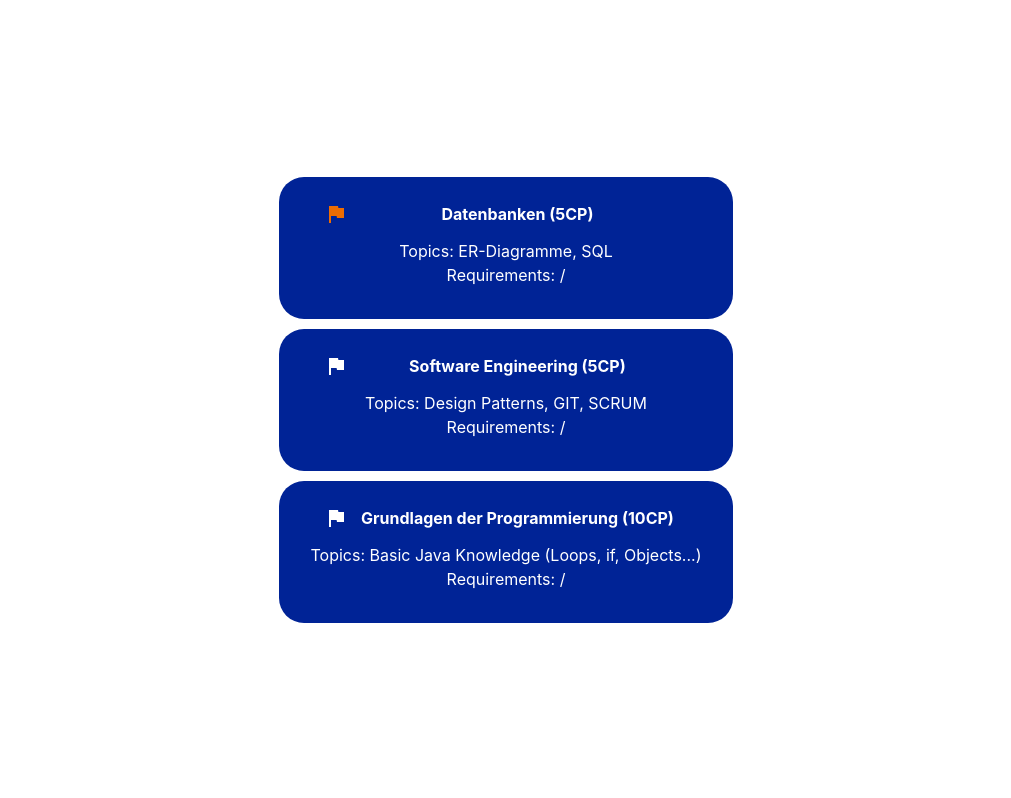
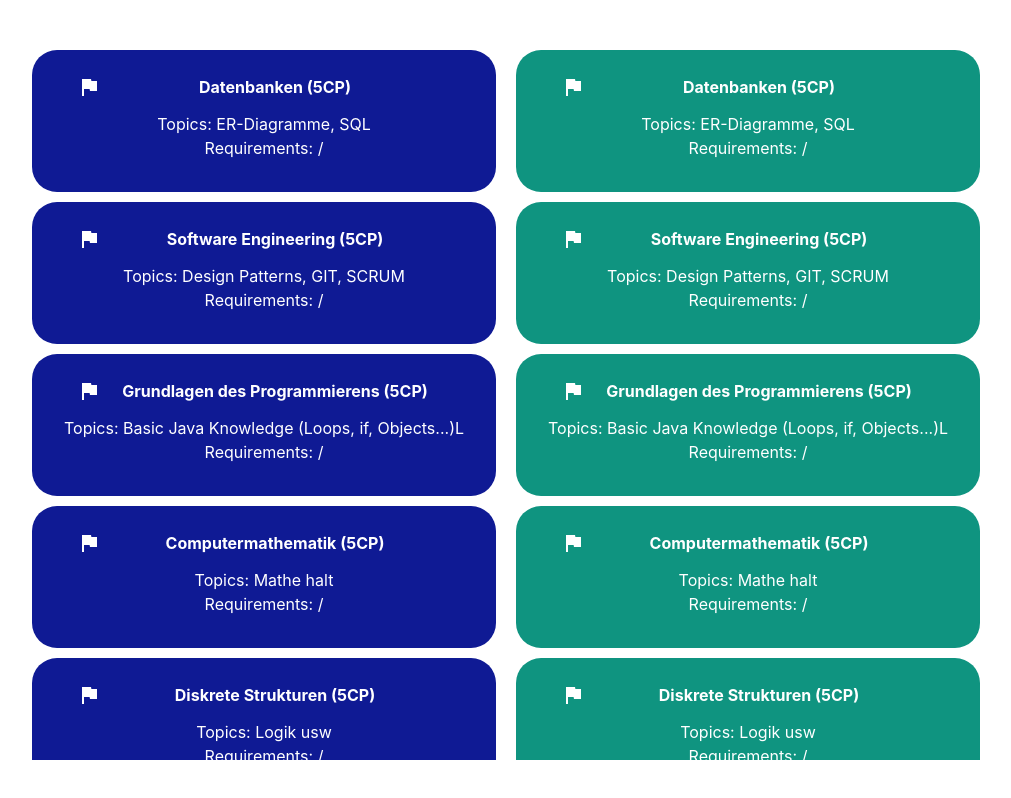
Before and after one commit to nikitawagner/uniCompare, a React (Vite) app in the folder uni-compare/: page / in a window 1280 px wide. Shown: the whole page, without its empty margins (134-1145 px from the left). Built offline with nearby package versions, Linux system fonts and the light colour scheme.

Commit message:
feature: display both uni subjects side by side

```diff
--- a/uni-compare/src/App.css
+++ b/uni-compare/src/App.css
@@ -17,31 +17,16 @@
   filter: drop-shadow(0 0 2em #61dafbaa);
 }
 
-@keyframes logo-spin {
-  from {
-    transform: rotate(0deg);
-  }
-  to {
-    transform: rotate(360deg);
-  }
-}
-
-@media (prefers-reduced-motion: no-preference) {
-  a:nth-of-type(2) .logo {
-    animation: logo-spin infinite 20s linear;
-  }
-}
-
 .card {
   padding: 2em;
 }
 
 .read-the-docs {
-  color: #888;
+  color: #888888;
 }
 
 .card {
-  background-color: #002396;
+
   color: white;
   margin: 10px;
   border-radius: 25px;
@@ -82,3 +67,21 @@
   justify-content: center;
   width: 90%;
 }
+
+.cardLists {
+  display: flex;
+  flex-direction: row;
+  height: 90vh;
+  width: 80vw;
+  justify-content: center;
+}
+
+.parisList {
+  height: 100%;
+  overflow-y: auto;
+}
+
+.ostfaliaList {
+  height: 100%;
+  overflow-y: auto;
+}
--- a/uni-compare/src/App.jsx
+++ b/uni-compare/src/App.jsx
@@ -1,54 +1,61 @@
 import { useState } from "react";
 import "./App.css";
 import Card from "./components/Card";
+import CardList from "./components/CardList";
+import ostfalia from "./ostfalia.json";
+import paris from "./paris.json";
 
 function App() {
-  let datenbanken = {
-    id: 1,
-    name: "Datenbanken",
-    cp: 5,
-    color: null,
-    description: "ER-Diagramme, SQL",
-    requirements: "/",
-    marked: true,
-  };
+  // let datenbanken = {
+  //   id: 1,
+  //   name: "Datenbanken",
+  //   cp: 5,
+  //   color: null,
+  //   description: "ER-Diagramme, SQL",
+  //   requirements: "/",
+  //   marked: false,
+  // };
 
-  let soe = {
-    id: 2,
-    name: "Software Engineering",
-    cp: 5,
-    color: null,
-    requirements: "/",
-    description: "Design Patterns, GIT, SCRUM",
-    marked: false,
-  };
+  // let soe = {
+  //   id: 2,
+  //   name: "Software Engineering",
+  //   cp: 5,
+  //   color: null,
+  //   requirements: "/",
+  //   description: "Design Patterns, GIT, SCRUM",
+  //   marked: false,
+  // };
 
-  let gdp = {
-    id: 3,
-    name: "Grundlagen der Programmierung",
-    cp: 10,
-    color: null,
-    requirements: "/",
-    description: "Basic Java Knowledge (Loops, if, Objects...)",
-    marked: false,
-  };
+  // let gdp = {
+  //   id: 3,
+  //   name: "Grundlagen der Programmierung",
+  //   cp: 10,
+  //   color: null,
+  //   requirements: "/",
+  //   description: "Basic Java Knowledge (Loops, if, Objects...)",
+  //   marked: false,
+  // };
 
-  const [subjectArray, setSubjectArray] = useState([datenbanken, soe, gdp]);
+  // let coma = {
+  //   id: 4,
+  //   name: "Computermathematik",
+  //   cp: 5,
+  //   color: null,
+  //   requirements: "/",
+  //   description: "Mathe halt",
+  //   marked: false,
+  // };
+
+  // const [subjectArray, setSubjectArray] = useState([
+  //   datenbanken,
+  //   soe,
+  //   gdp,
+  //   coma,
+  // ]);
 
   return (
     <div className="App">
-      {subjectArray.map((subject, key) => {
-        return (
-          <Card
-            subject={subject}
-            key={key}
-            subjectArray={subjectArray}
-            setSubjectArray={(updatedSubject) =>
-              setSubjectArray(updatedSubject)
-            }
-          />
-        );
-      })}
+      <CardList ostfalia={ostfalia} paris={paris} />
     </div>
   );
 }
--- a/uni-compare/src/components/Card.jsx
+++ b/uni-compare/src/components/Card.jsx
@@ -1,13 +1,20 @@
 import Flag from "@mui/icons-material/Flag";
 
-export default function Card({ subject, subjectArray, setSubjectArray }) {
+export default function Card({
+  subject,
+  subjectArray,
+  setSubjectArray,
+  colorUni,
+}) {
+  const color = colorUni;
+
   function compareMarked(a, b) {
     return b.marked - a.marked;
   }
 
   const setMark = (subjectArray, subject) => {
     updateMarked(subjectArray[findIndex(subject.id)], subjectArray);
-    console.log(subjectArray);
+    console.log();
   };
 
   const updateMarked = (subject, subjectArray) => {
@@ -25,7 +32,7 @@ export default function Card({ subject, subjectArray, setSubjectArray }) {
   };
 
   return (
-    <div className="card">
+    <div className="card" style={{ backgroundColor: color }}>
       <div className="cardHeader">
         <div className="flagDiv" onClick={() => setMark(subjectArray, subject)}>
           <Flag color={subject.marked ? "warning" : " "} />
--- /dev/null
+++ b/uni-compare/src/components/CardList.jsx
@@ -0,0 +1,43 @@
+import { useState } from "react";
+import Card from "./Card";
+
+export default function CardList({ ostfalia, paris }) {
+  const [subjectArray, setSubjectArray] = useState(ostfalia.subjects);
+  const [subjectArrayParis, setSubjectArrayParis] = useState(paris.subjects);
+
+  return (
+    <div className="cardLists">
+      <div className="ostfaliaList">
+        {subjectArray.map((subject, key) => {
+          return (
+            <Card
+              subject={subject}
+              key={key}
+              subjectArray={subjectArray}
+              setSubjectArray={(updatedSubject) =>
+                setSubjectArray(updatedSubject)
+              }
+              colorUni={ostfalia.color}
+            />
+          );
+        })}
+      </div>
+
+      <div className="parisList">
+        {subjectArrayParis.map((subject, key) => {
+          return (
+            <Card
+              subject={subject}
+              key={key}
+              subjectArray={subjectArrayParis}
+              setSubjectArray={(updatedSubject) =>
+                setSubjectArrayParis(updatedSubject)
+              }
+              colorUni={paris.color}
+            />
+          );
+        })}
+      </div>
+    </div>
+  );
+}
--- /dev/null
+++ b/uni-compare/src/ostfalia.json
@@ -0,0 +1,69 @@
+{
+    "name": "Ostfalia",
+    "color": "#0F1A94",
+    "subjects": [
+        {
+            "id": 1,
+            "name": "Datenbanken",
+            "cp": 5,
+            "color": null,
+            "description": "ER-Diagramme, SQL",
+            "requirements": "/",
+            "marked": false
+        },
+        {
+            "id": 2,
+            "name": "Software Engineering",
+            "cp": 5,
+            "color": null,
+            "description": "Design Patterns, GIT, SCRUM",
+            "requirements": "/",
+            "marked": false
+        },
+        {
+            "id": 3,
+            "name": "Grundlagen des Programmierens",
+            "cp": 5,
+            "color": null,
+            "description": "Basic Java Knowledge (Loops, if, Objects...)L",
+            "requirements": "/",
+            "marked": false
+        },
+        {
+            "id": 4,
+            "name": "Computermathematik",
+            "cp": 5,
+            "color": null,
+            "description": "Mathe halt",
+            "requirements": "/",
+            "marked": false
+        },
+        {
+            "id": 5,
+            "name": "Diskrete Strukturen",
+            "cp": 5,
+            "color": null,
+            "description": "Logik usw",
+            "requirements": "/",
+            "marked": false
+        },
+        {
+            "id": 6,
+            "name": "Programmieren",
+            "cp": 5,
+            "color": null,
+            "description": "Object Oriented Programming",
+            "requirements": "/",
+            "marked": false
+        },
+        {
+            "id": 7,
+            "name": "Rechnerstrukturen",
+            "cp": 5,
+            "color": null,
+            "description": "Assembler, C, Microcontroller",
+            "requirements": "/",
+            "marked": false
+        }
+    ]
+}
--- /dev/null
+++ b/uni-compare/src/paris.json
@@ -0,0 +1,69 @@
+{
+    "name": "Paris Saclay",
+    "color": "#0F9480",
+    "subjects": [
+        {
+            "id": 1,
+            "name": "Datenbanken",
+            "cp": 5,
+            "color": null,
+            "description": "ER-Diagramme, SQL",
+            "requirements": "/",
+            "marked": false
+        },
+        {
+            "id": 2,
+            "name": "Software Engineering",
+            "cp": 5,
+            "color": null,
+            "description": "Design Patterns, GIT, SCRUM",
+            "requirements": "/",
+            "marked": false
+        },
+        {
+            "id": 3,
+            "name": "Grundlagen des Programmierens",
+            "cp": 5,
+            "color": null,
+            "description": "Basic Java Knowledge (Loops, if, Objects...)L",
+            "requirements": "/",
+            "marked": false
+        },
+        {
+            "id": 4,
+            "name": "Computermathematik",
+            "cp": 5,
+            "color": null,
+            "description": "Mathe halt",
+            "requirements": "/",
+            "marked": false
+        },
+        {
+            "id": 5,
+            "name": "Diskrete Strukturen",
+            "cp": 5,
+            "color": null,
+            "description": "Logik usw",
+            "requirements": "/",
+            "marked": false
+        },
+        {
+            "id": 6,
+            "name": "Programmieren",
+            "cp": 5,
+            "color": null,
+            "description": "Object Oriented Programming",
+            "requirements": "/",
+            "marked": false
+        },
+        {
+            "id": 7,
+            "name": "Rechnerstrukturen",
+            "cp": 5,
+            "color": null,
+            "description": "Assembler, C, Microcontroller",
+            "requirements": "/",
+            "marked": false
+        }
+    ]
+}
```
